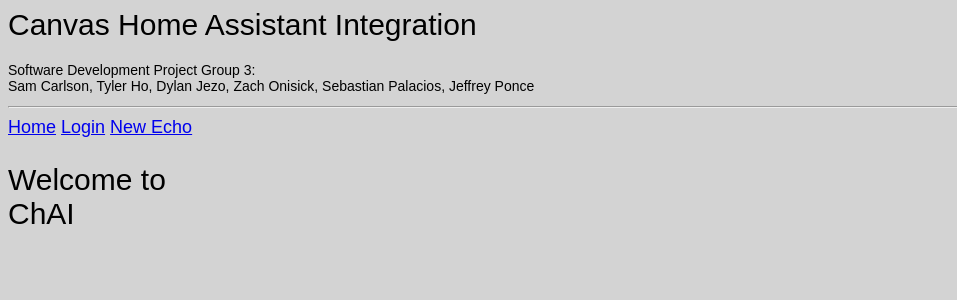
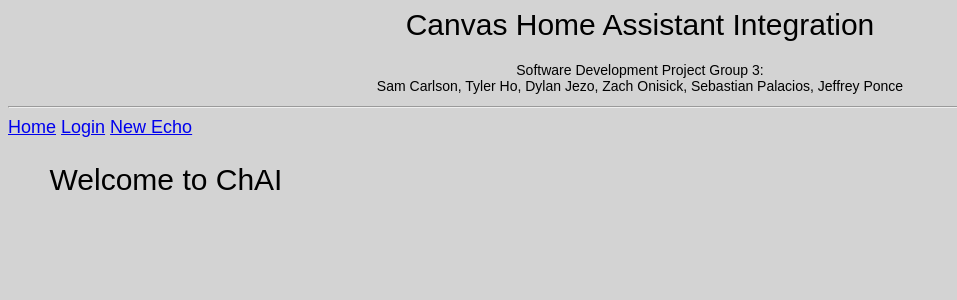
Before and after one commit to Xerronn/CHAI, a Flask app: page / in a window 1280 px wide. Shown: the top 300 px of the page, without its empty margins (0-957 px from the left). Run offline with Flask 2, Linux system fonts and the light colour scheme.

Commit message:
Changed CSS to be more uniform

```diff
--- a/app/static/styling.css
+++ b/app/static/styling.css
@@ -3,13 +3,13 @@
     font: 18px Arial;
 }
 h1 {
-    text-align:left;
+    text-align: center;
 	color: Black;
 	font: 30px Arial;
 
 }
 h2 {
-    margin: left;
+    text-align: center;
 	color: Black;
 	font: 14px Arial;
 
@@ -17,7 +17,7 @@
 
 form {
 	margin: auto;
-	text-align:center;
+	text-align: center;
 }
 
 
@@ -26,12 +26,12 @@
 }
 
 .container__sidebar {
-    width: 15%;
+    width: 25%;
 }
 
 .container__main {
 	margin: auto
-	text-align:center;
+	text-align: ;
 
     /* Take the remaining width */
     flex: 1;
```
